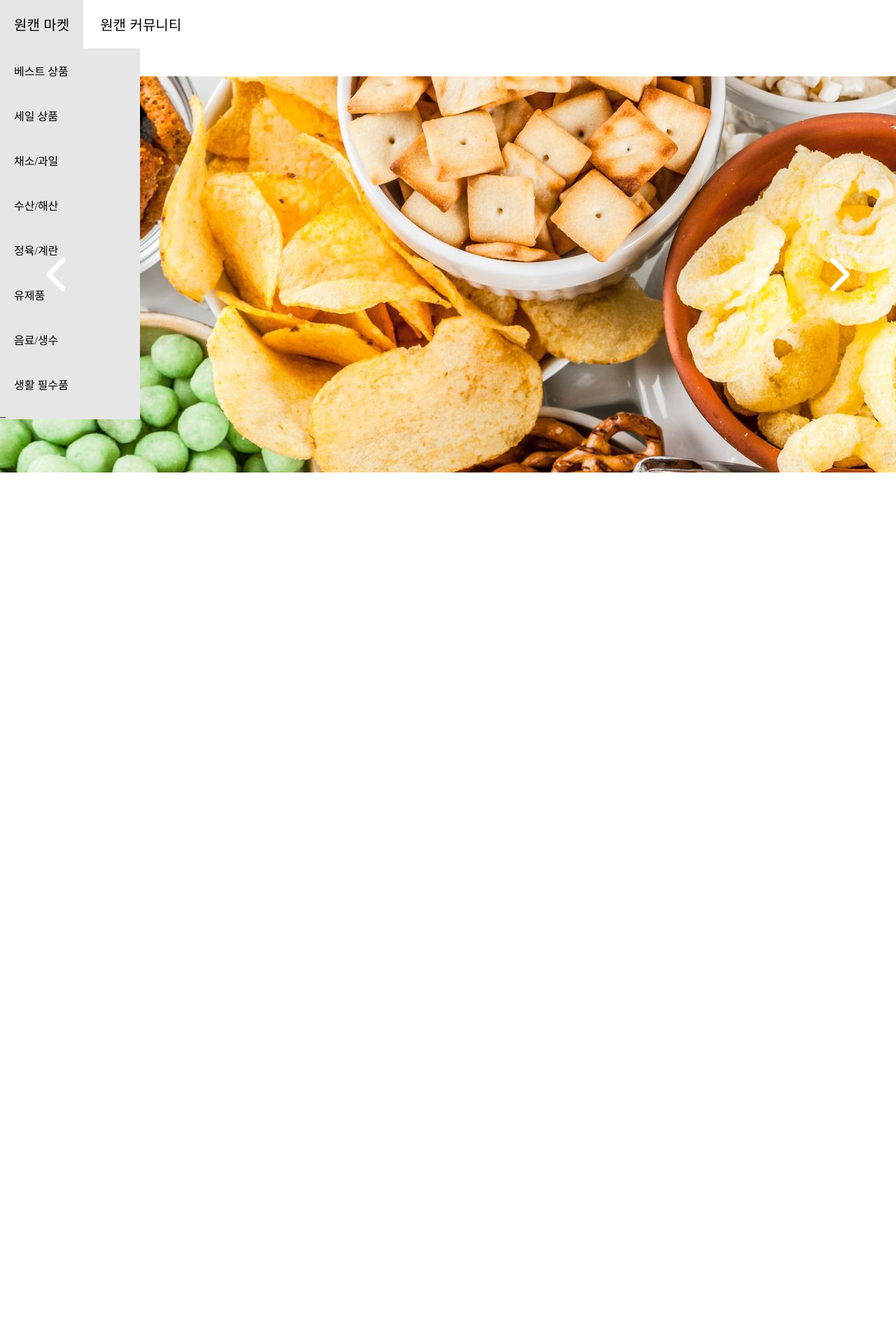
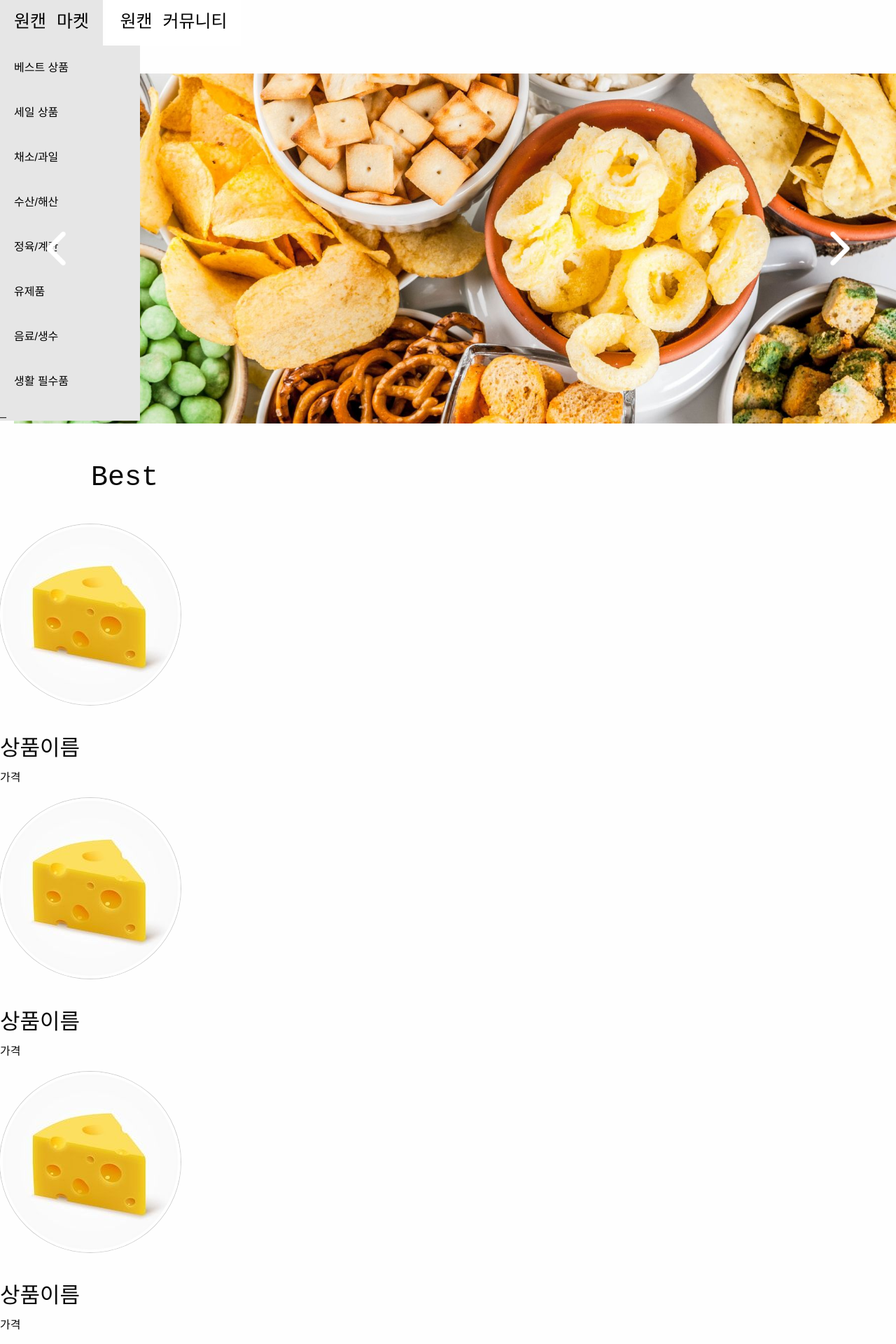
Before and after one commit to mju-likelion/One_can_do_it-frontend, a Python web app: template Wecan_projects/myApp/templates/main/mainpage.html in a window 1280 px wide. Shown: the top 1920 px of the page at 70% size. Before the commit the page ends 675 px from the top, so only its background shows below. Run offline with Jinja, Linux system fonts and the light colour scheme; the template is opened without the code that fills it, so the values that code supplies are empty; some libraries are stand-ins or nearby versions.

Commit message:
카테고리 구현 중

```diff
--- a/Wecan_projects/myApp/templates/main/mainpage.html
+++ b/Wecan_projects/myApp/templates/main/mainpage.html
@@ -4,13 +4,14 @@
 	<meta charset='utf-8'>
 	<meta name="viewport" content="width=device-width,initial-scale=1.0,minimum-scale=1.0,maximum-scale=1.0,user-scalable=no">
 	<title>Main</title>
-
+	<link rel="stylesheet" href="https://dhbhdrzi4tiry.cloudfront.net/cdn/sites/foundation.min.css">
 	<style>
 		.market_drop_btn{
 			background-color: white;
 			color: black;
 			padding: 20px;
-			font-size: 20px;
+			font-family: 'Courier New', Courier, monospace;
+			font-size: 25px;
 			border: none;
 		}
 		.market_dropdown{
@@ -43,7 +44,8 @@
 			background-color: white;
 			color: black;
 			padding: 20px;
-			font-size: 20px;
+			font-family: 'Courier New', Courier, monospace;
+			font-size: 25px;
 			border: none;
 		}
 		.com_dropdown{
@@ -85,7 +87,7 @@
 		/* 슬라이드 영역 - max-width 크기를 조절해주면 됩니다*/
 		.section .slide_wrap {
 			max-width:1680px;
-      max-height: 566px;
+      max-height: 500px;
 			margin:0 auto;
       top: 40px;
 			overflow:hidden;
@@ -153,6 +155,38 @@
 		}
 		.section [id="slide03"]:checked ~ .slide_wrap .control03 {
 			display:block;
+		}
+		.best_title{
+			padding: 30px;
+			margin-left: 100px;
+			margin-top: 60px;
+			font-family:'Courier New', Courier, monospace;
+		}
+		.recipe_title{
+			padding: 10px;
+			margin-left: 120px;
+			margin-top: 30px;
+			font-family:'Courier New', Courier, monospace;
+		}
+		.sale_title{
+			padding: 30px;
+			margin-left: 100px;
+			margin-top: 40px;
+			font-family:'Courier New', Courier, monospace;
+		}
+		.change_title{
+			padding: 30px;
+			margin-left: 100px;
+			margin-top: 40px;
+			font-family:'Courier New', Courier, monospace;
+		}
+		.thumbnail{
+			border-radius: 100%;
+			margin-bottom: 40px;
+		}
+		.recipe_img{
+			width: 600px;
+			height: 300px;
 		}
 	</style>
 </head>
@@ -223,8 +257,44 @@
 		</div>
 	</div>
 	<!-- 베스트 상품 -->
+	<h2 class="best_title">Best</h2>
+	<div class="row small-up-2 large-up-4">
+		<div class="column">
+			<img class="thumbnail" src="./img/food.jpg">
+			<h3>상품이름</h3>
+			<p>가격</p>
+		</div>
+		<div class="column">
+			<img class="thumbnail" src="./img/food.jpg">
+			<h3>상품이름</h3>
+			<p>가격</p>
+		</div>
+		<div class="column">
+			<img class="thumbnail" src="./img/food.jpg">
+			<h3>상품이름</h3>
+			<p>가격</p>
+		</div>
+		<div class="column">
+			<img class="thumbnail" src="./img/food.jpg">
+			<h3>상품이름</h3>
+			<p>가격</p>
+		</div>
+	</div>
 	<!-- 레시피 -->
+	<h2 class="recipe_title">Recipe</h2>
+	<div class="row small-up-2 large-up-4">
+		<div class="column">
+			<img class="recipe_img" src="./img/recipe.png">
+			<h4>레시피이름</h4>
+		</div>
+		<div class="column">
+			<img class="recipe_img" src="./img/recipe.png">
+			<h4>레시피이름</h4>
+		</div>
+	</div>
 	<!-- 세일 상품 -->
+	<h2 class="sale_title">Sale</h2>
 	<!-- 물물교환 -->
+	<h2 class="change_title">물물교환</h2>
 </body>
 </html>
```
Also changed, not shown: Wecan_projects/myApp/templates/main/img/food.jpg (added), Wecan_projects/myApp/templates/main/img/recipe.png (added).
